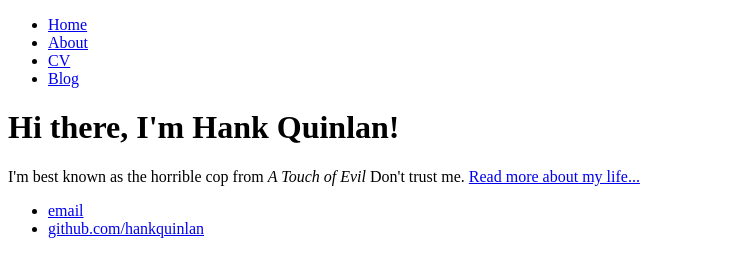
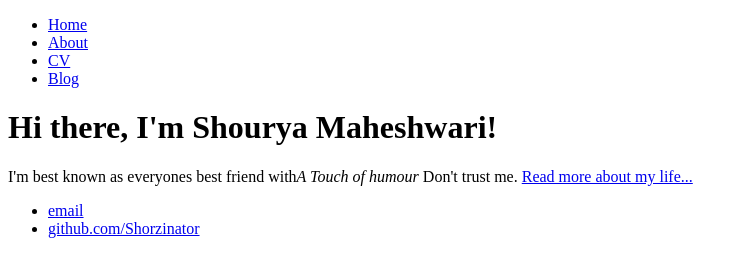
Before and after one commit to Shorzinator/Shorzinator.github.io, a plain HTML site: page index.html in a window 1280 px wide. Shown: the whole page, without its empty margins (0-748 px from the left). Drawn offline with Linux system fonts and the light colour scheme.

Commit message:
Update index.html

```diff
--- a/index.html
+++ b/index.html
@@ -1,7 +1,7 @@
 <!DOCTYPE html>
 <html>
 	<head>
-		<title>Hank Quinlan, Horrible Cop</title>
+		<title>Shourya Maheshwari, aka Shorzinator</title>
 	</head>
 	<body>
 		<nav>
@@ -14,14 +14,14 @@
 		</nav>
 		<div class="container">
     		<div class="blurb">
-        		<h1>Hi there, I'm Hank Quinlan!</h1>
-				<p>I'm best known as the horrible cop from <em>A Touch of Evil</em> Don't trust me. <a href="/about">Read more about my life...</a></p>
+        		<h1>Hi there, I'm Shourya Maheshwari!</h1>
+				<p>I'm best known as everyones best friend with<em>A Touch of humour</em> Don't trust me. <a href="/about">Read more about my life...</a></p>
     		</div><!-- /.blurb -->
 		</div><!-- /.container -->
 		<footer>
     		<ul>
-        		<li><a href="mailto:hankquinlanhub@gmail.com">email</a></li>
-        		<li><a href="https://github.com/hankquinlan">github.com/hankquinlan</a></li>
+        		<li><a href="mailto:shouryamaheshwari5@gmail.com">email</a></li>
+        		<li><a href="https://github.com/Shorzinator">github.com/Shorzinator</a></li>
 			</ul>
 		</footer>
 	</body>
```
